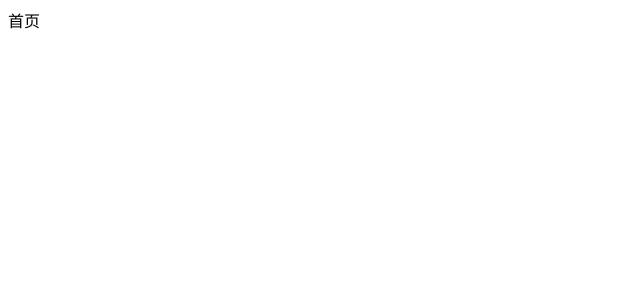
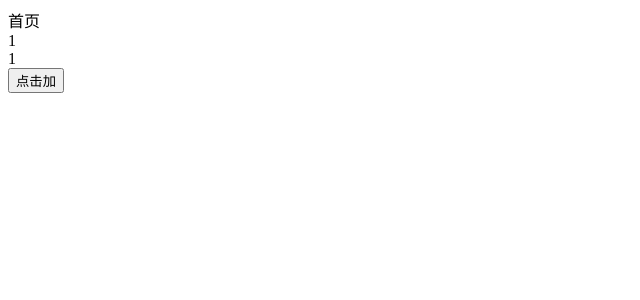
Before and after one commit to wanguzhang/fly-vue, a Vue app: page / in a window 1280 px wide. Shown: the top 300 px of the page, without its empty margins (0-640 px from the left). Built offline with nearby package versions, Linux system fonts and the light colour scheme.

Commit message:
feat:合并冲突

```diff
--- a/src/store/index.js
+++ b/src/store/index.js
@@ -5,11 +5,23 @@ Vue.use(Vuex);
 
 export default new Vuex.Store({
     state: {
+        count: 0,
     },
     mutations: {
+        Add_Count(state, playload) {
+            state.count += playload;
+        },
     },
     actions: {
+        Add_Count({ commit }, playload) {
+            commit('Add_Count', playload);
+        },
     },
     modules: {
     },
+    getters: {
+        countAdd1(state) {
+            return state.count + 1;
+        },
+    },
 });
--- a/src/views/Home.vue
+++ b/src/views/Home.vue
@@ -1,8 +1,16 @@
 <template>
-    <div> 首页</div>
+    <div>
+        首页
+        <div>{{ addCount }}</div>
+        <div>{{ addCount1 }}</div>
+        <button @click="add1(1)">
+            点击加
+        </button>
+    </div>
 </template>
 <script>
 import progress from 'nprogress';
+import { mapMutations, mapActions } from 'vuex';
 
 export default {
     beforeRouteEnter(from, to, next) {
@@ -10,6 +18,22 @@ export default {
             progress.done();
         });
     },
+    computed: {
+        addCount() {
+            return this.$store.state.count + 1;
+        },
+        addCount1() {
+            return this.$store.getters.countAdd1;
+        },
+    },
+    methods: {
+        addCountEvent() {
+            this.$store.state.count = this.$store.state.count + 1;
+            return this.$store.state.count;
+        },
+        ...mapMutations(['Add_Count']),
+        ...mapActions({ add1: 'Add_Count' }),
+    },
 };
 </script>
 <style>
```
Also changed, not shown: 1 other file (tests, documents, lock files or other folders).
